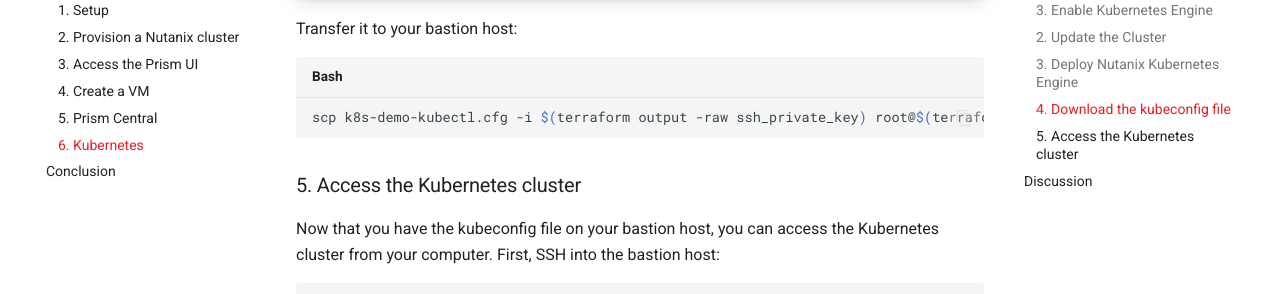
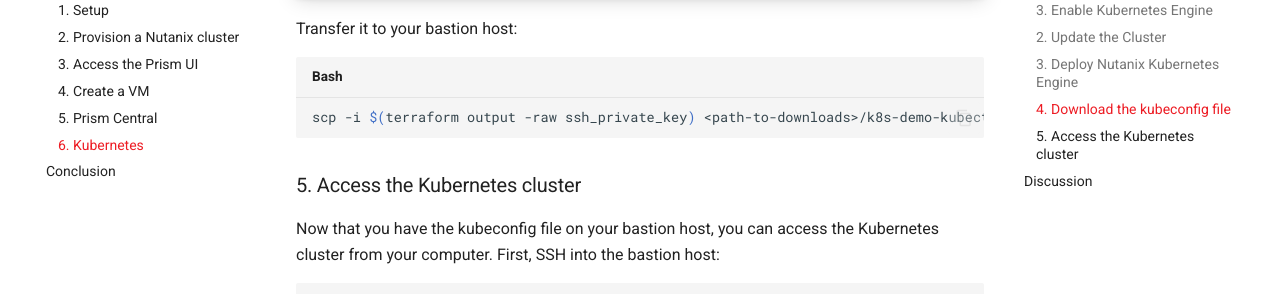
Before and after one commit to equinix-labs/equinix-labs-metal-nutanix-cluster, an MkDocs documentation site: the page built from docs/parts/6-kubernetes.md, in a window 1280 px wide and 900 px high, scrolled down 4173 px. Shown: the part 152-446 px from the top of the window. Built offline with MkDocs 1.6.1 and Material for MkDocs 9.7.7, drawn with Linux system fonts in a browser that asks for light colours; comment, search, counter and statistics services are not loaded; some of the changed lines change nothing that is shown.

Commit message:
Update docs/parts/6-kubernetes.md
Co-authored-by: Charles Treatman <ctreatman@equinix.com>

````diff
--- a/docs/parts/6-kubernetes.md
+++ b/docs/parts/6-kubernetes.md
@@ -68,7 +68,7 @@
 Transfer it to your bastion host:
 
 ```sh
-scp k8s-demo-kubectl.cfg -i $(terraform output -raw ssh_private_key) root@$(terraform output -raw bastion_public_ip):~/kubeconfig
+scp -i $(terraform output -raw ssh_private_key) <path-to-downloads>/k8s-demo-kubectl.cfg root@$(terraform output -raw bastion_public_ip):~/kubeconfig
 ```
 
 ### 5. Access the Kubernetes cluster
````
